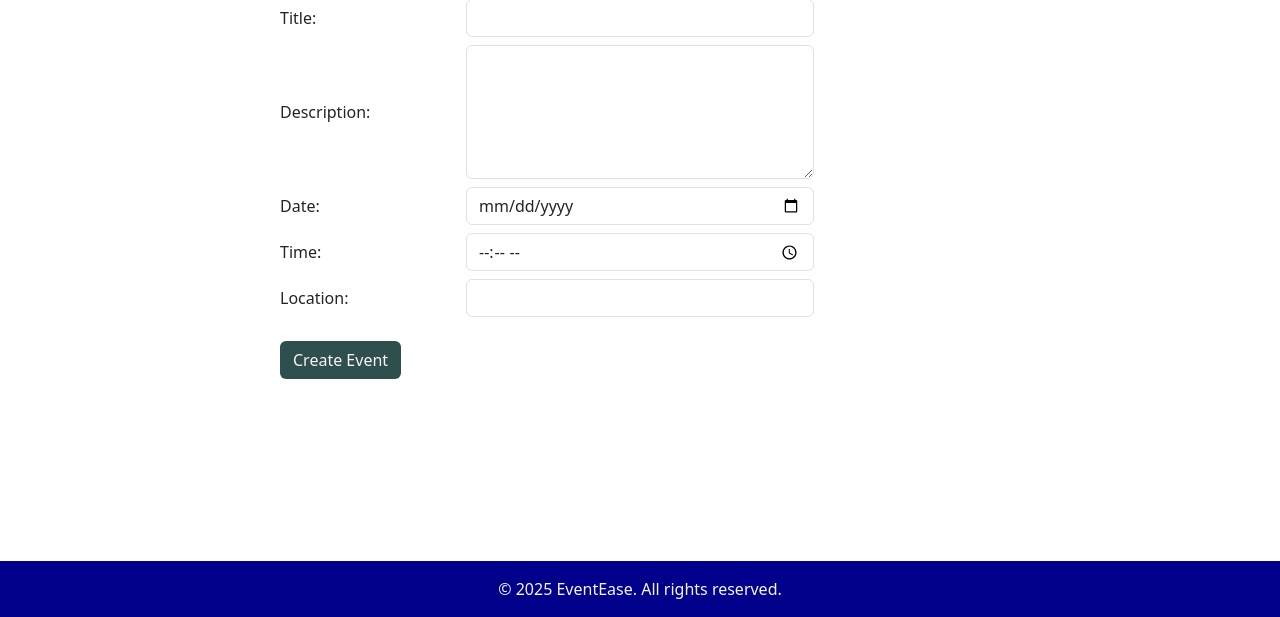
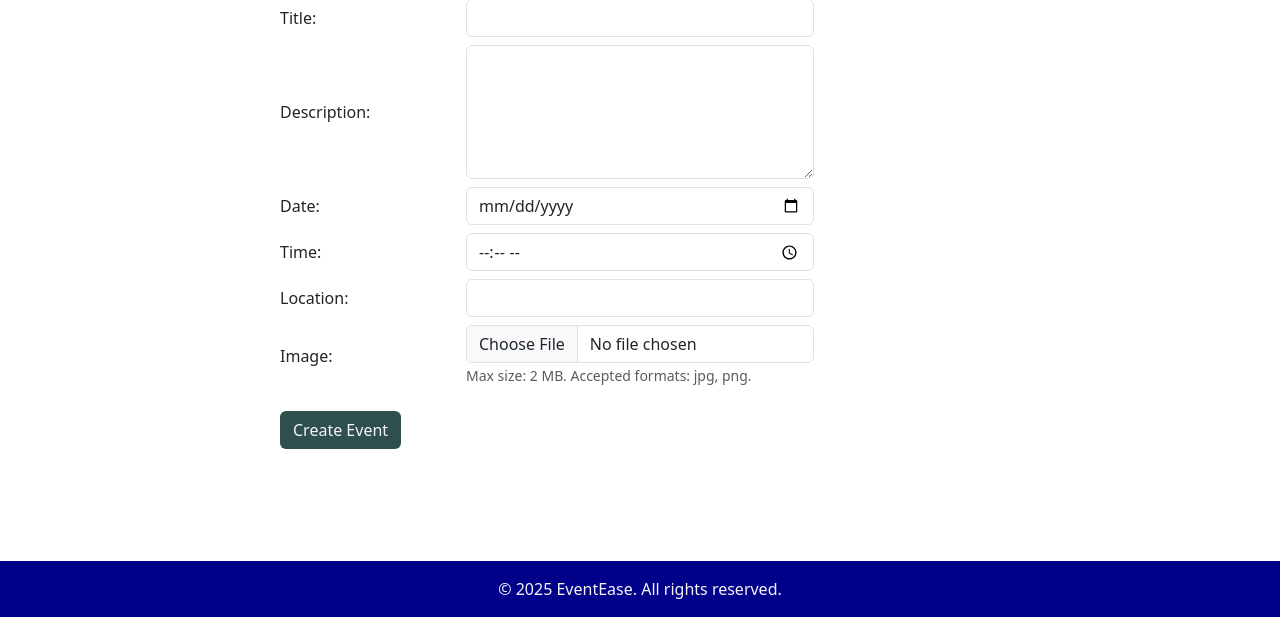
Before and after one commit to salah929/event-ease, a Django app: page /create/ in a window 1280 px wide. Shown: the part 183-800 px from the top of the page. Run offline with Django 4.2, Linux system fonts and the light colour scheme.

Commit message:
Add image upload to events with Cloudinary integration and size validation

```diff
--- a/eventease/settings.py
+++ b/eventease/settings.py
@@ -30,7 +30,7 @@ STATIC_ROOT = os.path.join(BASE_DIR, 'staticfiles')
 SECRET_KEY = os.environ.get("SECRET_KEY")
 
 # SECURITY WARNING: don't run with debug turned on in production!
-DEBUG = True
+DEBUG = False
 
 ALLOWED_HOSTS = [
     '.herokuapp.com',
--- a/events/forms.py
+++ b/events/forms.py
@@ -1,11 +1,16 @@
 from django import forms
 from .models import Event, EventRegistration, ContactMessage
+from django.forms import ClearableFileInput
+from django.core.exceptions import ValidationError
 
 
 class EventForm(forms.ModelForm):
     class Meta:
         model = Event
-        fields = ['title', 'description', 'date', 'time', 'location']
+        fields = [
+            'title', 'description', 'date', 'time',
+            'location', 'featured_image'
+        ]
         widgets = {
             'title': forms.TextInput(attrs={'class': 'form-control'}),
             'description': forms.Textarea(attrs={
@@ -18,7 +23,21 @@ class EventForm(forms.ModelForm):
                 'type': 'time', 'class': 'form-control'
             }),
             'location': forms.TextInput(attrs={'class': 'form-control'}),
+            'featured_image': ClearableFileInput(attrs={
+                'class': 'form-control',
+                'accept': 'image/*',
+            }),
         }
+
+    def clean_featured_image(self):
+        image = self.cleaned_data.get('featured_image')
+        max_size_mb = 3
+
+        if image and image.size > max_size_mb * 1024 * 1024:
+            raise ValidationError(
+                f"The image file is too large (>{max_size_mb}MB)."
+            )
+        return image
 
 
 class EventRegistrationForm(forms.ModelForm):
--- a/events/templates/events/event_create.html
+++ b/events/templates/events/event_create.html
@@ -10,13 +10,16 @@
     </div>
     <div class="row">
         <div class="col-md-8 mt-4 offset-md-2">
-            <form method="POST" class="create-form">
+            <form method="POST" enctype="multipart/form-data" class="create-form">
                 {% csrf_token %}
                 {% for field in form %}
                     <div class="row mb-2 align-items-center">
                         <label for="{{ field.id_for_label }}" class="col-3">{{ field.label }}:</label>
                         <div class="col-sm-9 col-xl-6">
                             {{ field }}
+                            {% if field.name == "featured_image" %}
+                                <small class="form-text text-muted">Max size: 2 MB. Accepted formats: jpg, png.</small>
+                            {% endif %}
                             {% if field.errors %}
                                 <div class="text-danger small">{{ field.errors }}</div>
                             {% endif %}
--- a/static/css/style.css
+++ b/static/css/style.css
@@ -43,22 +43,19 @@ h1, h2 {
     background-color: var(--secondary-color);
 }
 
-.btn-create:hover {
-    background-color: var(--hover-color);
-}
-
 .card-title {
     color: var(--secondary-color);
 }
 
 .img-event-container {
     text-align: center;
+    height: 200px;
 }
 
 .img-event {
-    max-height: 200px;
+    max-height: 100%;
+    max-width: 98%;
     width: auto;
-    border-radius: 0;
 }
 
 .btn-register {
@@ -66,22 +63,14 @@ h1, h2 {
     background-color: var(--secondary-color);
 }
 
-.btn-register:hover {
-    background-color: var(--hover-color);
-}
-
-.btn-next, .btn-previous {
+.btn-next, .btn-previous, .btn-past {
     color: var(--secondary-color);
 }
 
-.btn-next:hover, .btn-previous:hover {
-    color: var(--hover-color);
-}
-
-.btn-past {
-    color: var(--secondary-color);
-}
-
+.btn-create:hover,
+.btn-register:hover,
+.btn-next:hover,
+.btn-previous:hover
 .btn-past:hover {
     color: var(--hover-color);
 }
```
Also changed, not shown: events/templates/events/index.html (+4 -4 lines), events/templates/events/past_events.html (+9 -1 lines), static/images/default.png, 2 other files.
